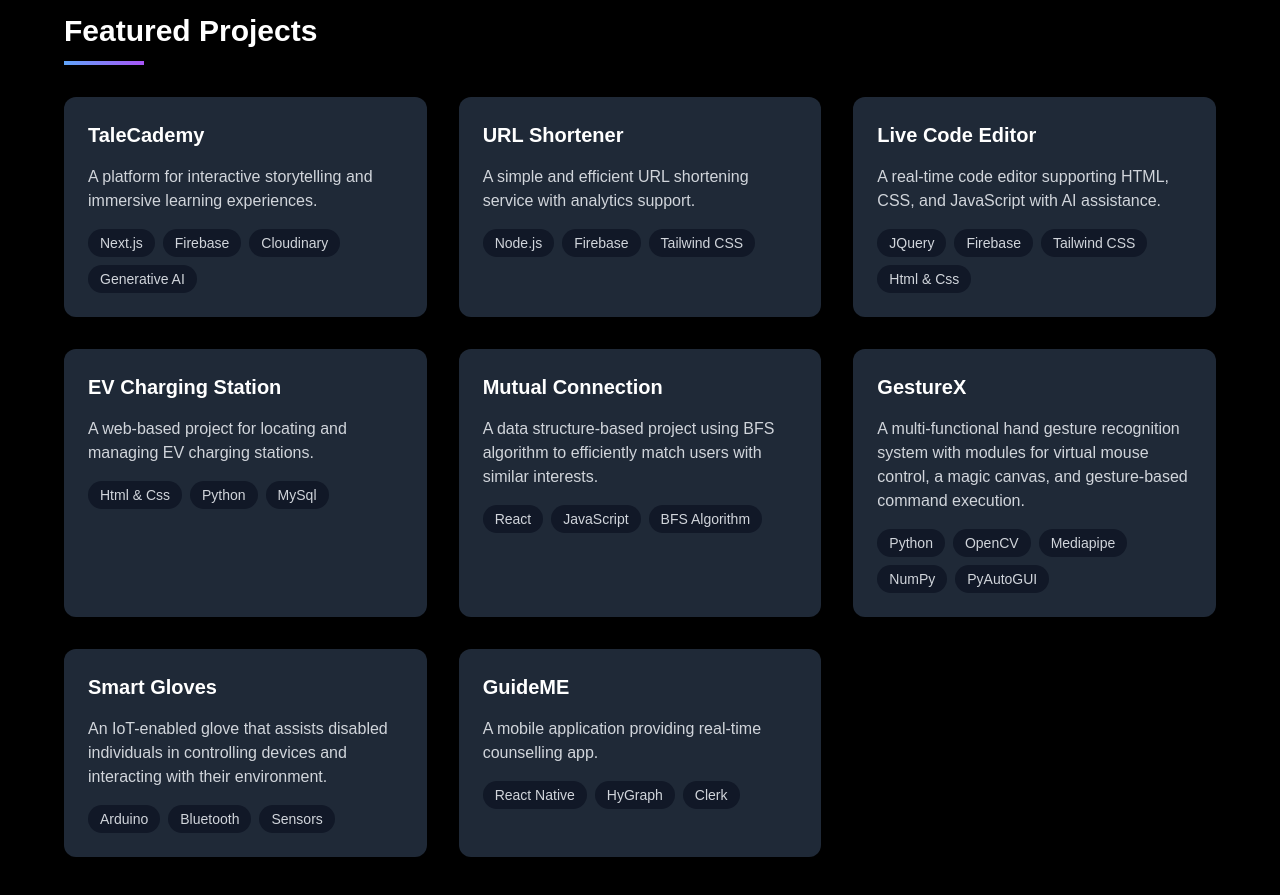
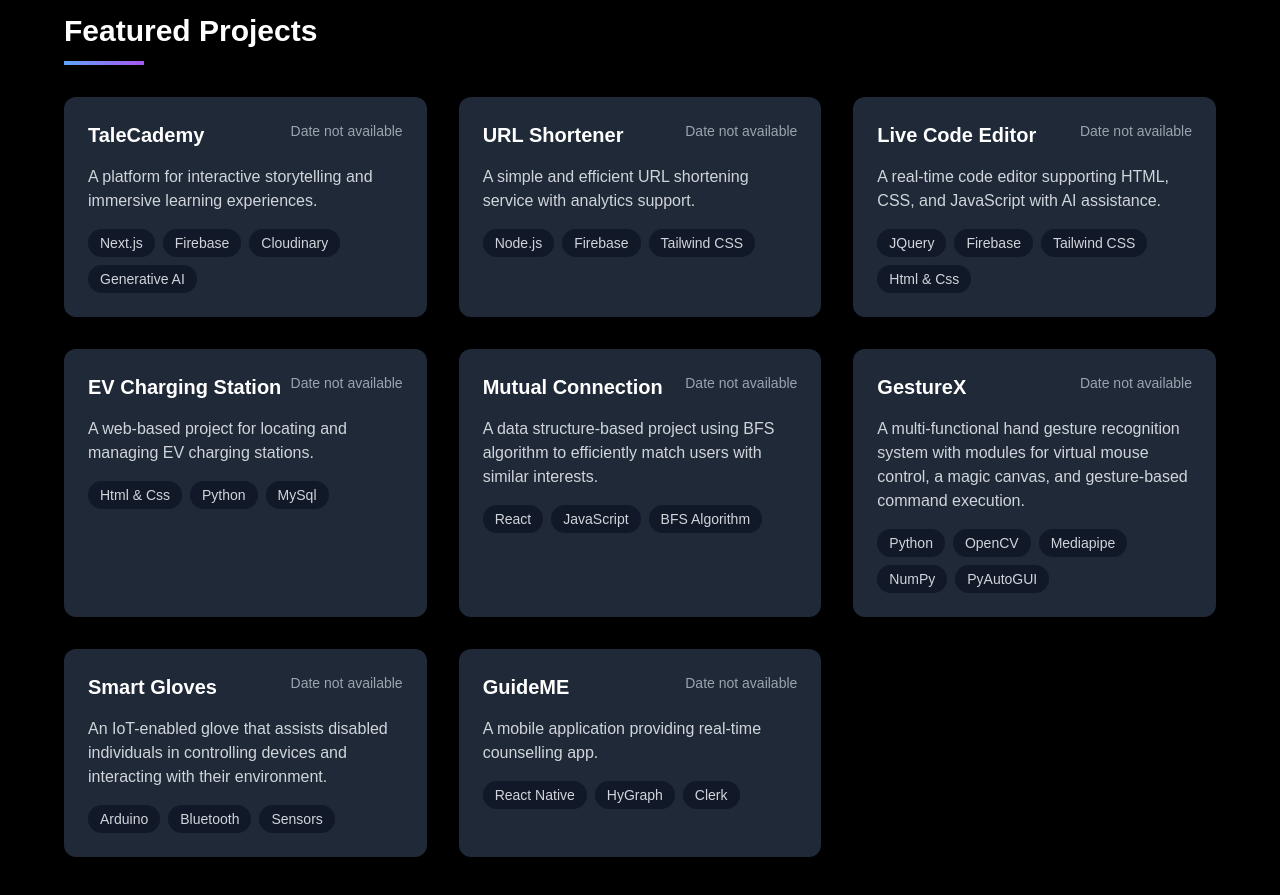
Before and after one commit to sanyogjadhav24/My_Portfolio, a Next.js app: page / in a window 1280 px wide. Shown: the part 2660-3555 px from the top of the page. Built offline with nearby package versions, Linux system fonts and the light colour scheme.

Commit message:
remove date

```diff
--- a/src/components/projects.js
+++ b/src/components/projects.js
@@ -1,6 +1,6 @@
 "use client";
-import  {motion}  from "framer-motion";
-import {useState} from "react";
+import { motion } from "framer-motion";
+import { useState } from "react";
 
 const projects = [
   // DIGITAL FORENSICS
@@ -72,7 +72,7 @@ const projects = [
   }
 ];
 
-const categories = ["ALL", "WEB APP'S", "Data Structure", "MACHINE LEARNING",  "IOT", "MOBILE APPS"];
+const categories = ["ALL", "WEB APP'S", "Data Structure", "MACHINE LEARNING", "IOT", "MOBILE APPS"];
 
 export default function Projects() {
   const [selectedCategory, setSelectedCategory] = useState("ALL");
@@ -158,7 +158,7 @@ export default function Projects() {
                       {project.title}
                     </h3>
                     <span className="text-sm text-gray-400 whitespace-nowrap">
-                      {project.date}
+                      {project.date || "Date not available"}
                     </span>
                   </div>
 
```
